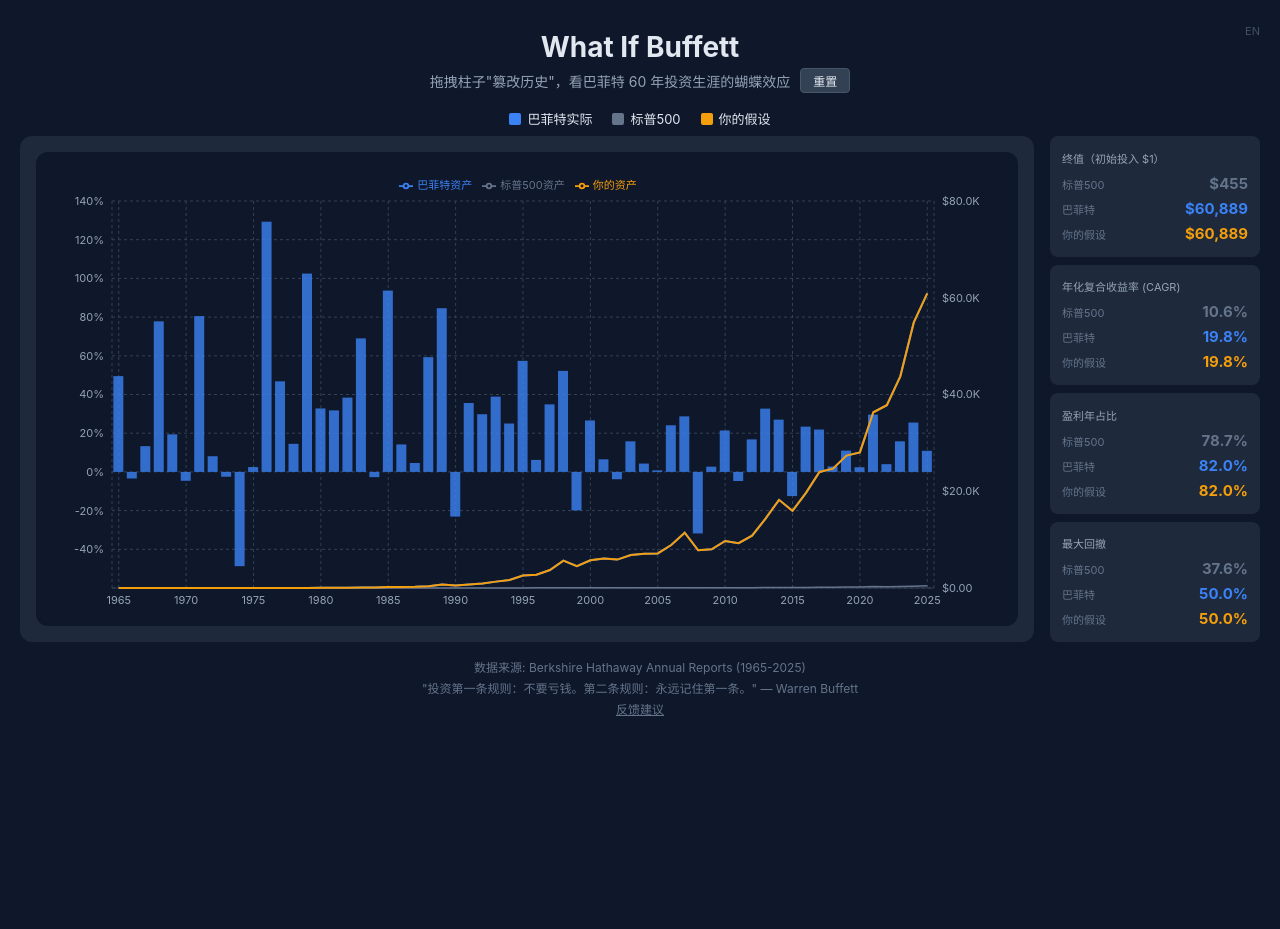
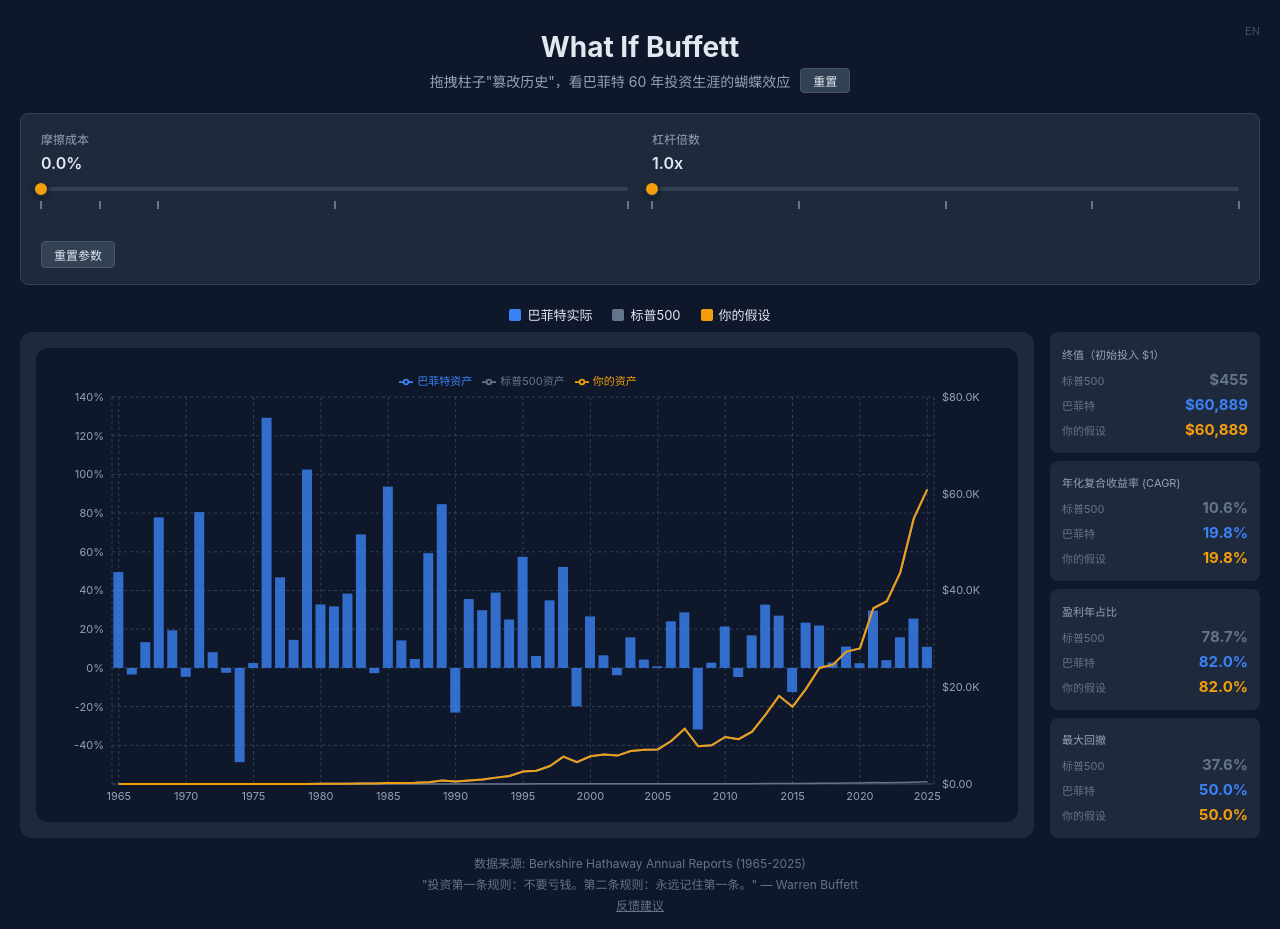
Before and after one commit to bright-zhou/what-if-buffett, a React (Vite) app: page / in a window 1280 px wide. Before the commit the page ends 800 px from the top, so only its background shows below. Built offline with nearby package versions, Linux system fonts and the light colour scheme.

Commit message:
feat(panel): mount ParameterPanel between Header and Legend

```diff
--- a/src/App.tsx
+++ b/src/App.tsx
@@ -1,5 +1,6 @@
 import { useSimulator } from './hooks/useSimulator';
 import { Header } from './components/Header';
+import { ParameterPanel } from './components/ParameterPanel';
 import { Legend } from './components/Legend';
 import { ChartArea } from './components/ChartArea';
 import { SummaryCards } from './components/SummaryCards';
@@ -7,11 +8,16 @@
 import './App.css';
 
 export default function App() {
-  const { result, updateReturn, resetReturns } = useSimulator();
+  const { result, parameters, updateReturn, setParameters, resetAll } = useSimulator();
 
   return (
     <div style={{ maxWidth: 1400, margin: '0 auto', padding: '0 20px' }}>
-      <Header onReset={resetReturns} />
+      <Header onReset={resetAll} />
+      <ParameterPanel
+        parameters={parameters}
+        onChange={setParameters}
+        onReset={resetAll}
+      />
       <Legend />
       <div style={{ display: 'flex', gap: 16, alignItems: 'stretch' }}>
         <div style={{ flex: '1 1 0', minWidth: 0 }}>
--- /dev/null
+++ b/src/components/ParameterPanel.tsx
@@ -0,0 +1,76 @@
+import { useLang } from '../i18n/LanguageContext';
+import { Slider } from './Slider';
+import { FRICTION_RANGE, LEVERAGE_RANGE } from '../parameters/ranges';
+import type { Parameters } from '../parameters/apply';
+
+interface ParameterPanelProps {
+  parameters: Parameters;
+  onChange: (next: Parameters) => void;
+  onReset: () => void;
+}
+
+const formatFriction = (v: number) => `${(v * 100).toFixed(1)}%`;
+const formatLeverage = (v: number) => `${v.toFixed(1)}x`;
+
+export function ParameterPanel({ parameters, onChange, onReset }: ParameterPanelProps) {
+  const { t } = useLang();
+
+  return (
+    <div style={{
+      background: '#1e293b',
+      border: '1px solid #334155',
+      borderRadius: 8,
+      padding: '16px 20px',
+      margin: '12px 0',
+      display: 'flex',
+      flexDirection: 'column',
+      gap: 16,
+    }}>
+      <div style={{ display: 'flex', gap: 24, flexWrap: 'wrap' }}>
+        <div style={{ flex: '1 1 240px', minWidth: 240 }}>
+          <div style={{ color: '#94a3b8', fontSize: 12, marginBottom: 6 }}>
+            {t('param.friction')}
+          </div>
+          <Slider
+            min={FRICTION_RANGE.min}
+            max={FRICTION_RANGE.max}
+            step={FRICTION_RANGE.step}
+            value={parameters.friction}
+            onChange={v => onChange({ ...parameters, friction: v })}
+            snapPoints={FRICTION_RANGE.snapPoints}
+            format={formatFriction}
+            ariaLabel={t('param.friction')}
+          />
+        </div>
+        <div style={{ flex: '1 1 240px', minWidth: 240 }}>
+          <div style={{ color: '#94a3b8', fontSize: 12, marginBottom: 6 }}>
+            {t('param.leverage')}
+          </div>
+          <Slider
+            min={LEVERAGE_RANGE.min}
+            max={LEVERAGE_RANGE.max}
+            step={LEVERAGE_RANGE.step}
+            value={parameters.leverage}
+            onChange={v => onChange({ ...parameters, leverage: v })}
+            snapPoints={LEVERAGE_RANGE.snapPoints}
+            format={formatLeverage}
+            ariaLabel={t('param.leverage')}
+          />
+        </div>
+      </div>
+      <div>
+        <button
+          onClick={onReset}
+          style={{
+            background: '#334155', color: '#e2e8f0',
+            border: '1px solid #475569',
+            padding: '4px 12px', borderRadius: 4,
+            cursor: 'pointer', fontSize: 12,
+          }}
+        >
+          {t('param.reset')}
+        </button>
+      </div>
+    </div>
+  );
+}
```
